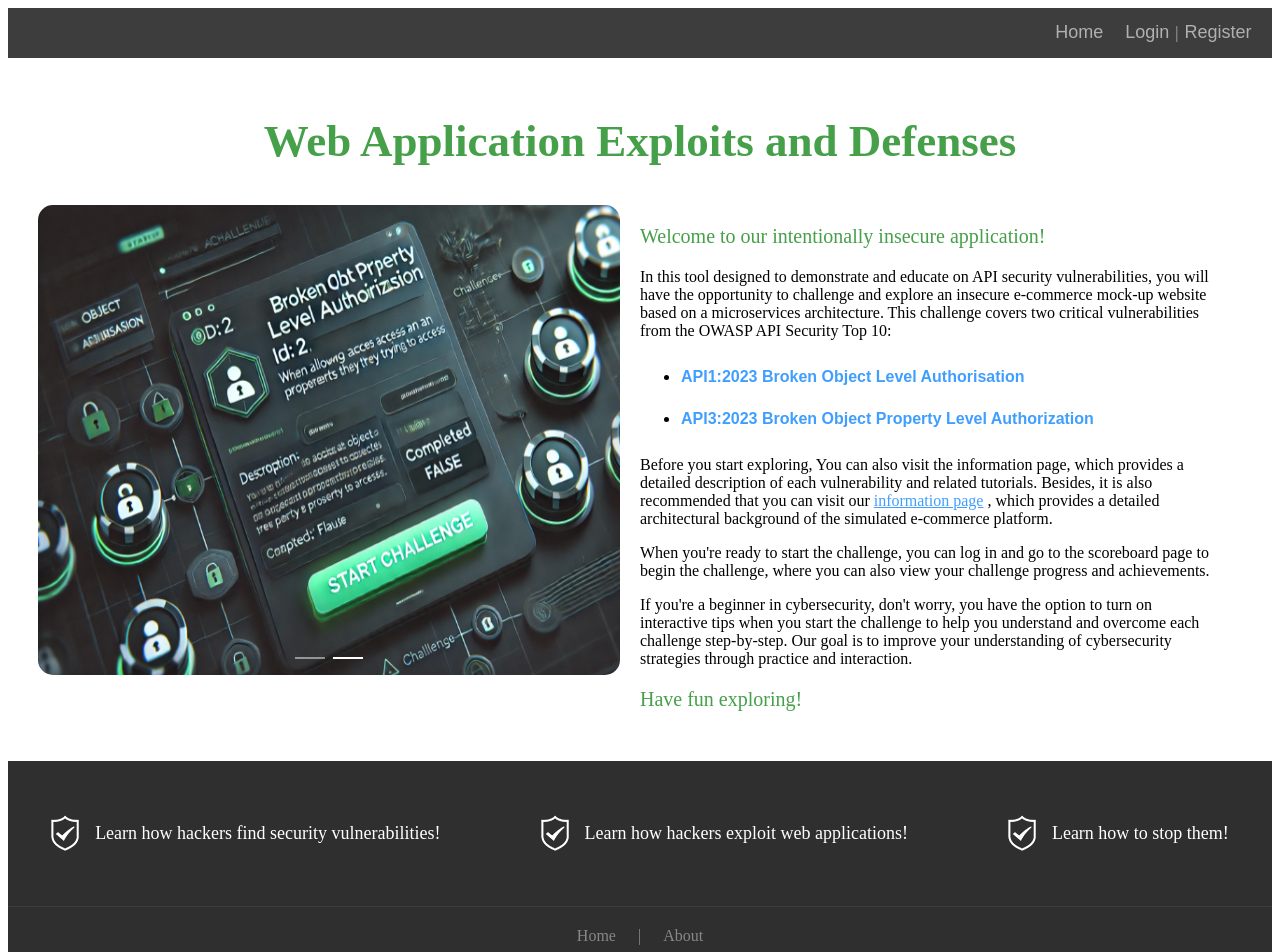
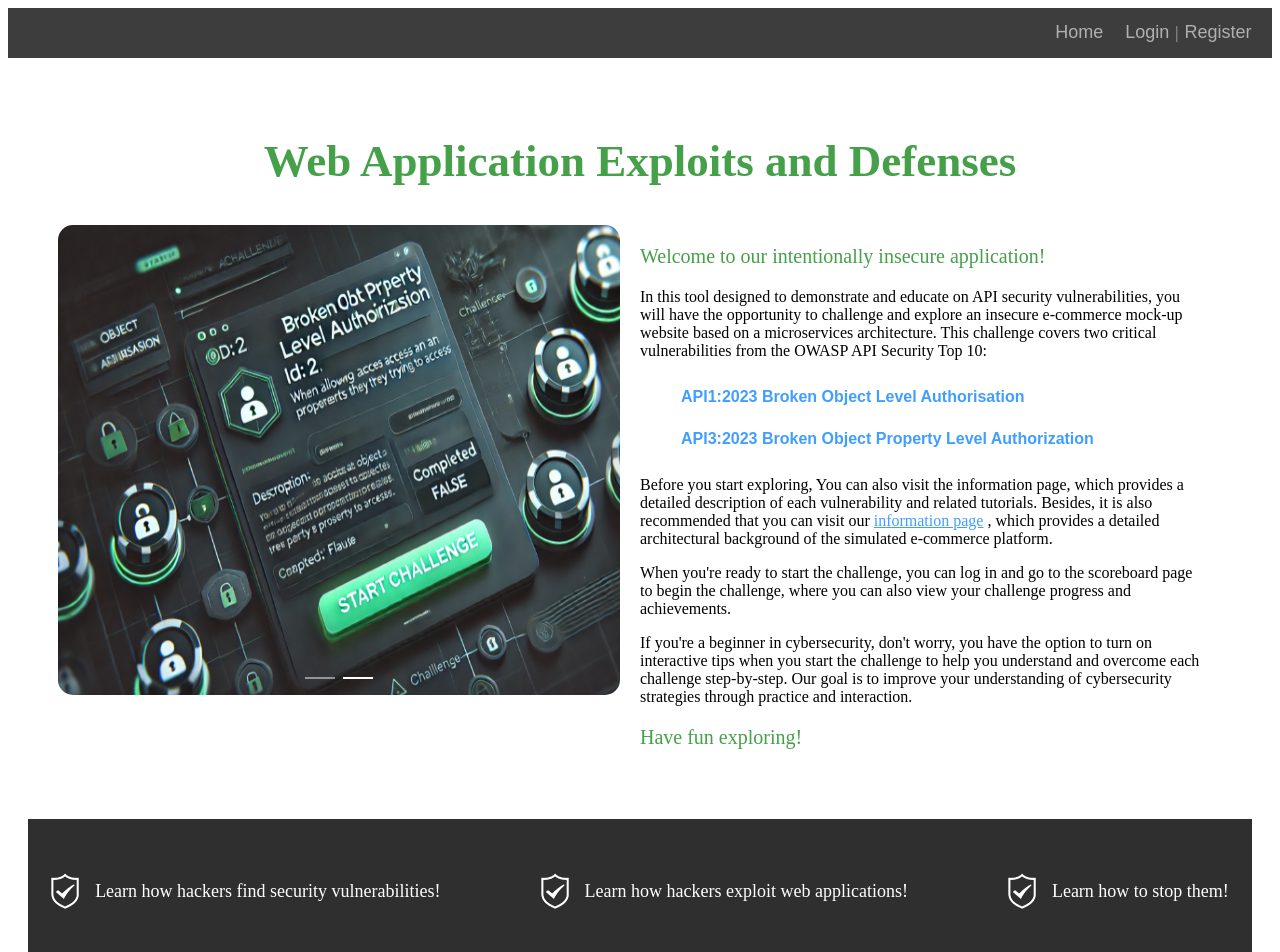
Before and after one commit to HebeXiao/vue-store-master, a Vue app: page / in a window 1280 px wide. Shown: the top 952 px of the page. Built offline with nearby package versions, Linux system fonts and the light colour scheme.

Commit message:
7.4 navigation bar (code organization)

```diff
--- a/src/HomePage.vue
+++ b/src/HomePage.vue
@@ -1,25 +1,44 @@
-<!-- 教育工具的顶部导航栏（登录注册）-->
+<!-- Top navigation bar for educational tools-->
 <template>
   <div id="app" name="app">
     <el-container>
-      <!-- 顶部导航栏 -->
+      <!-- Top Navigation Bar -->
       <div class="topbar" v-if="!$route.meta.hideRootComponents">
         <div class="nav">
           <ul>
             <li>
-            <el-button @click="goBack('/')" type="text" style="font-size: 18px;">Home</el-button>
+              <el-button
+                @click="goBack('/')"
+                type="text"
+                style="font-size: 18px"
+                >Home</el-button
+              >
             </li>
             <li v-if="!this.$store.getters.getUser">
-            <el-button type="text" @click="login" style="font-size: 18px;">Login</el-button>
+              <el-button type="text" @click="login" style="font-size: 18px"
+                >Login</el-button
+              >
               <span class="sep">|</span>
-            <el-button type="text" @click="register = true" style="font-size: 18px;">Register</el-button>
+              <el-button
+                type="text"
+                @click="register = true"
+                style="font-size: 18px"
+                >Register</el-button
+              >
             </li>
-          <!-- 只有登录后显示以下内容 -->
+            <!-- Only the following is displayed when logged in -->
             <li v-else>
-            <el-button @click="goBack('/scoreboard')" type="text" style="font-size: 18px;">Scoreboard</el-button>
+              <el-button
+                @click="goBack('/scoreboard')"
+                type="text"
+                style="font-size: 18px"
+                >Scoreboard</el-button
+              >
             </li>
             <li v-if="this.$store.getters.getUser && getCurrentChallengeId">
-              <el-button @click="showHint" type="text" style="font-size: 18px;">Hint</el-button>
+              <el-button @click="showHint" type="text" style="font-size: 18px"
+                >Hint</el-button
+              >
             </li>
             <li v-if="this.$store.getters.getUser">
               <span class="sep"></span>
@@ -27,204 +46,159 @@
               <el-popover placement="top" width="180" v-model="visible">
                 <p>Are you sure you want to log out?</p>
                 <div style="text-align: right; margin: 10px 0 0">
-                <el-button size="mini" type="text" @click="visible = false">No</el-button>
-                <el-button type="primary" size="mini" @click="logout">Yes</el-button>
+                  <el-button size="mini" type="text" @click="visible = false"
+                    >No</el-button
+                  >
+                  <el-button type="primary" size="mini" @click="logout"
+                    >Yes</el-button
+                  >
                 </div>
-              <el-button type="text" slot="reference" style="font-size: 16px;">Logout</el-button>
+                <el-button type="text" slot="reference" style="font-size: 16px"
+                  >Logout</el-button
+                >
               </el-popover>
             </li>
           </ul>
           <hint-window ref="hintWindow"></hint-window>
         </div>
       </div>
-      <!-- 顶部导航栏END -->
+      <!-- Top navigation bar END -->
 
-      <!-- 登录模块 -->
+      <!-- Login Module -->
       <MyLogin></MyLogin>
-      <!-- 注册模块 -->
+      <!-- Registration Module -->
       <MyRegister :register="register" @fromChild="isRegister"></MyRegister>
 
-      <!-- 主要区域容器 -->
+      <!-- Major area packagings -->
       <el-main>
         <keep-alive>
           <router-view></router-view>
         </keep-alive>
       </el-main>
-      <!-- 主要区域容器END -->
+      <!-- Major area packagings END -->
 
-      <!-- 底栏容器 -->
+      <!-- Bottom row container -->
       <el-footer>
         <div class="footer" v-if="!$route.meta.hideRootComponents">
           <div class="ng-promise-box">
             <div class="ng-promise">
               <p class="text">
-                <a class="icon1" href="javascript:;">Learn how hackers find security vulnerabilities!</a>
-                <a class="icon2" href="javascript:;">Learn how hackers exploit web applications!</a>
-                <a class="icon3" style="margin-right: 0" href="javascript:;">Learn how to stop them!</a>
+                <a class="icon1" href="javascript:;"
+                  >Learn how hackers find security vulnerabilities!</a
+                >
+                <a class="icon2" href="javascript:;"
+                  >Learn how hackers exploit web applications!</a
+                >
+                <a class="icon3" style="margin-right: 0" href="javascript:;"
+                  >Learn how to stop them!</a
+                >
               </p>
             </div>
           </div>
           <div class="mod_help">
-            <p>
-              <router-link to="/">Home</router-link>
-              <span>|</span>
-              <router-link to="/about">About</router-link>
+            <p class="coty">
+              Web Application Exploits and Defenses &copy; 2012-2021
             </p>
-            <p class="coty">Web Application Exploits and Defenses &copy; 2012-2021</p>
           </div>
         </div>
       </el-footer>
-      <!-- 底栏容器END -->
+      <!-- Bottom row container END -->
     </el-container>
   </div>
 </template>
 
 <script>
-import { mapActions } from "vuex";
-import { mapGetters } from "vuex";
-import HintWindow from './views/HintWindow.vue';
+import { mapActions, mapMutations, mapGetters } from "vuex";
+import HintWindow from "./views/HintWindow.vue";
 export default {
   components: {
-    HintWindow
+    HintWindow,
   },
   beforeUpdate() {
     this.activeIndex = this.$route.path;
   },
   data() {
     return {
-      activeIndex: "", // 头部导航栏选中的标签
-      search: "", // 搜索条件
-      register: false, // 是否显示注册组件
-      visible: false // 是否退出登录
+      activeIndex: "", // Selected tabs in the header navigation bar
+      register: false, // Whether to show registered components
+      visible: false, // Whether to log out
     };
   },
   created() {
-    // 获取浏览器localStorage，判断用户是否已经登录
+    // Get the browser localStorage and determine if the user is logged in.
     if (localStorage.getItem("user")) {
-      // 如果已经登录，设置vuex登录状态
       this.setUser(JSON.parse(localStorage.getItem("user")));
     }
   },
   computed: {
-    ...mapGetters(["getUser", "getNum", "getCurrentChallengeId"])
-  },
-  watch: {
-    // 获取vuex的登录状态
-    getUser: function(val) {
-      if (val === "") {
-        // 用户没有登录
-        // this.setShoppingCart([]);
-      } else {
-        // 用户已经登录,获取该用户的购物车信息
-        this.$axios
-          .post("/api/cart/list", {
-            user_id: val.user_id
-          })
-          .then(res => {
-            if (res.data.code === "001") {
-              // 001 为成功, 更新vuex购物车状态
-              // this.setShoppingCart(res.data.data);
-            } else {
-              // 提示失败信息
-              this.notifyError(res.data.msg);
-            }
-          })
-          .catch(err => {
-            return Promise.reject(err);
-          });
-      }
-    }
+    ...mapGetters(["getUser", "getNum", "getCurrentChallengeId"]),
   },
   methods: {
-    ...mapActions(["setUser", "setShowLogin", "setShoppingCart"]),
+    ...mapActions(["setUser", "setShowLogin"]),
+    ...mapMutations(["setCurrentChallengeId"]),
+    // Receive data from registered subcomponents
+    isRegister(val) {
+      this.register = val;
+    },
+    // Click the login button, and show the login component by changing the showLogin value of the vuex.
+    login() {
+      this.setShowLogin(true);
+    },
+    // Log out
+    logout() {
+      this.visible = false;
+      localStorage.setItem("user", "");
+      this.setUser("");
+      // If in the challenge
+      if (this.getCurrentChallengeId) {
+        this.setCurrentChallengeId("");
+        this.$store.commit("closeSocket");
+      }
+      this.$router.push("/").catch((err) => {
+        console.error("Router error:", err);
+      });
+      this.notifySucceed("Successfully logged out");
+    },
+    // Calling HintWindow methods with refs
     showHint() {
-      // 使用 refs 来调用 HintWindow 的方法
       this.$refs.hintWindow.open();
     },
+    // Exit the challenge via the navigation bar
     goBack(targetRoute) {
-      // 检查是否有 challenge_id
-      const challengeId = this.getCurrentChallengeId;
-
-      if (challengeId) {
-        // 如果有 challenge_id，弹出确认对话框询问用户是否要退出挑战
-        this.$confirm('Are you sure you want to exit the challenge?', {
-          confirmButtonText: 'Yes',
-          cancelButtonText: 'No',
-          type: 'warning'
-        }).then(() => {
-          // 如果用户选择是，先重置 challenge_id
-          this.$store.commit('resetChallengeId');
-
-          // 关闭 WebSocket 连接
-          this.$store.commit('closeSocket');
-
-          // 然后跳转到指定的路径
+      if (this.getCurrentChallengeId) {
+        this.$confirm("Are you sure you want to exit the challenge?", {
+          confirmButtonText: "Yes",
+          cancelButtonText: "No",
+          type: "warning",
+        })
+          // if yes
+          .then(() => {
+            this.$store.commit("resetChallengeId");
+            this.$store.commit("closeSocket");
             this.$router.push(targetRoute);
-        }).catch(() => {
-          // 如果用户选择否，不执行任何操作
-          // 可选：可以在这里添加一些日志或者提示信息
-        });
+          })
+          // if no
+          .catch(() => {});
       } else {
-        // 如果没有 challenge_id，直接跳转到指定的路径
+        // If not in the challenge, jump directly to the specified path
         this.$router.push(targetRoute);
       }
     },
-    login() {
-      // 点击登录按钮, 通过更改vuex的showLogin值显示登录组件
-      this.setShowLogin(true);
   },
-    // 退出登录
-    logout() {
-      this.visible = false;
-      // 清空本地登录信息
-      localStorage.setItem("user", "");
-      // 清空vuex登录信息
-      this.setUser("");
-      this.$router.push('/');  // Redirect to home page
-      this.notifySucceed("Successfully logged out");
-      this.setCurrentChallengeId("");
-    },
-    // 接收注册子组件传过来的数据
-    isRegister(val) {
-      this.register = val;
-    },
-    // 点击搜索按钮
-    searchClick() {
-      if (this.search != "") {
-        // 跳转到全部商品页面,并传递搜索条件
-        this.$router.push({ path: "/goods", query: { search: this.search } });
-        this.search = "";
-      }
-    }
-  }
 };
 </script>
 
 <style scoped>
-/* 全局CSS */
+/* Global CSS END */
 * {
   padding: 0;
   margin: 0;
   border: 0;
   list-style: none;
 }
-#app .el-header {
-  padding: 0;
-}
-#app .el-main {
-  min-height: 100px;
-  padding: 0 0;
-}
-#app .el-footer {
-  padding: 0;
-}
-a,
-a:hover {
-  text-decoration: none;
-}
-/* 全局CSS END */
+/* Global CSS END */
 
-/* 顶部导航栏CSS */
+/* Top navigation bar CSS */
 .topbar {
   height: 50px;
   background-color: #3d3d3d;
@@ -263,35 +237,14 @@ a:hover {
 .topbar .nav a:hover {
   color: #fff;
 }
-.topbar .nav .shopCart {
-  width: 120px;
-  background: #424242;
-}
-.topbar .nav .shopCart:hover {
-  background: #fff;
-}
-.topbar .nav .shopCart:hover a {
-  color: #ff6700;
-}
-.topbar .nav .shopCart-full {
-  width: 120px;
-  background: #ff6700;
-}
-.topbar .nav .shopCart-full a {
-  color: white;
-}
-/* 顶部导航栏CSS END */
+/* Top navigation bar CSS END */
 
-/* 底栏容器CSS */
+/* Bottom Bar Container CSS */
 .footer {
   width: 100%;
   text-align: center;
   background: #2f2f2f;
   padding-bottom: 20px;
-}
-.footer .ng-promise-box {
-  border-bottom: 1px solid #3d3d3d;
-  line-height: 145px;
 }
 .footer .ng-promise-box {
   margin: 0 auto;
@@ -316,16 +269,5 @@ a:hover {
 .footer .mod_help p {
   margin: 20px 0 16px 0;
 }
-
-.footer .mod_help p a {
-  color: #888888;
-  text-decoration: none;
-}
-.footer .mod_help p a:hover {
-  color: #fff;
-}
-.footer .mod_help p span {
-  padding: 0 22px;
-}
-/* 底栏容器CSS END */
+/* Bottom Bar Container CSS END */
 </style>
--- a/src/views/App.vue
+++ b/src/views/App.vue
@@ -67,6 +67,9 @@ export default {
 </script>
 
 <style scoped>
+*{
+  list-style: none;
+}
 .title{
   font-size: 30px;
   color:#45A049;
```
Lines whose indentation alone changed are shown as unchanged.
